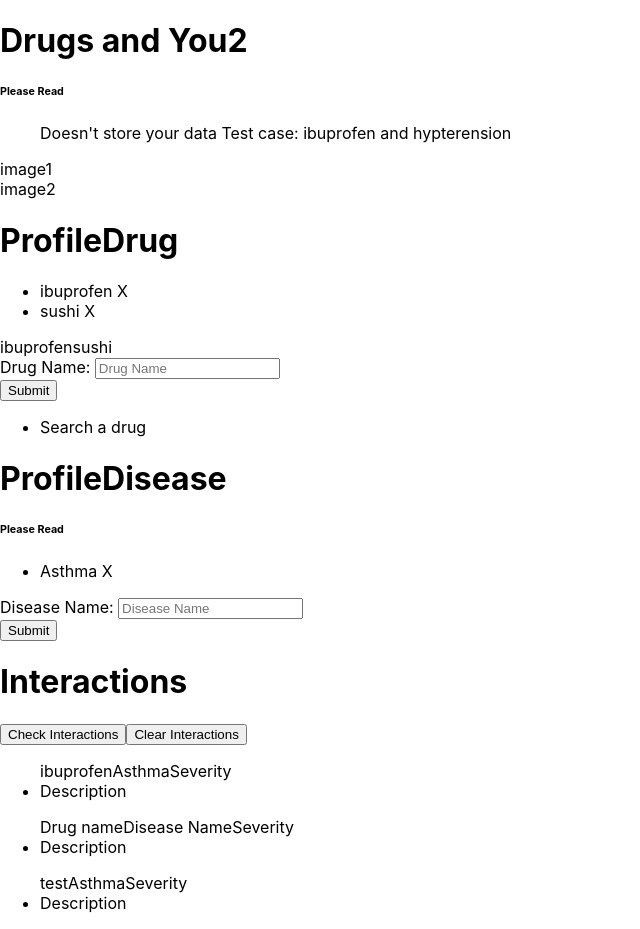
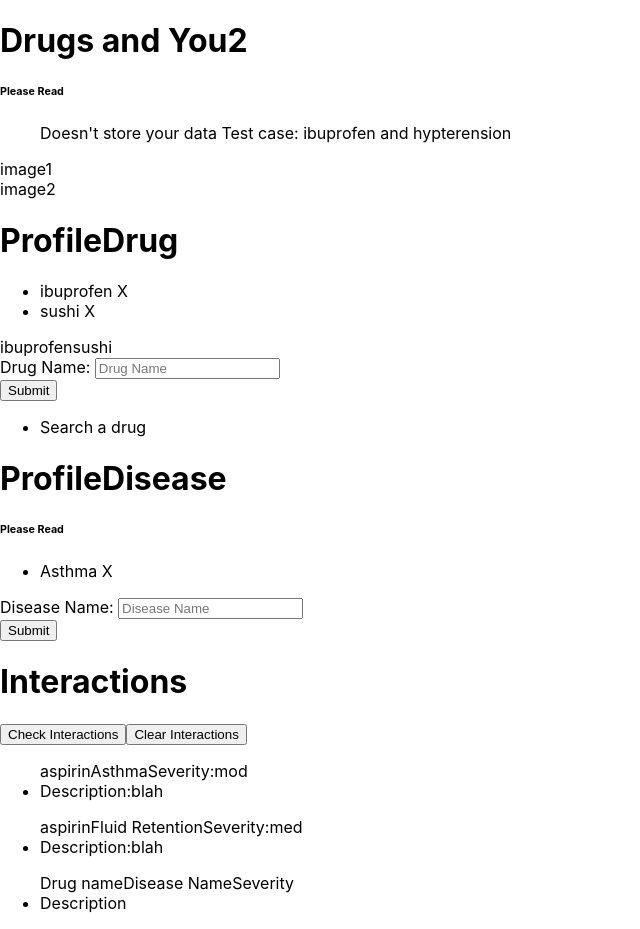
Before and after one commit to FeiLi1996/drugs-and-you2, a React (Create React App) app in the folder front-end/: page / in a window 1280 px wide. Shown: the whole page, without its empty margins (0-640 px from the left). Built offline with nearby package versions, Linux system fonts and the light colour scheme.

Commit message:
template interaction working

```diff
--- a/front-end/src/components/interaction.js
+++ b/front-end/src/components/interaction.js
@@ -5,22 +5,33 @@ import { GlobalContext } from '../GlobalContext'
 const Interactions = () => {
     const {diseaseProfile,drugProfile} = useContext(GlobalContext)
     let [interactionsInfo,setInteractionsInfo] =useState([
+
         {
-                drugName:'test',
-                interactionDescriptionAndSeverity:[
-                                    {
+            drugName:'aspirin',
             diseaseName:'Asthma',
             description:'blah',
-                                        severity:'blah'
+            severity:'mod'
         },
         {
+            drugName:'aspirin',
             diseaseName:'Fluid Retention',
             description:'blah',
-                                        severity:'blah'
+            severity:'med'
         },
-                ]
-            }
+
         ]);
+
+    let displayedDescriptionAndSeverity = interactionsInfo.map(eachDrug =>{
+
+            return(
+
+                <ul>
+                    <span>{eachDrug.drugName}</span><span>{eachDrug.diseaseName}</span><span>Severity:{eachDrug.severity}</span>
+                    <li>Description:{eachDrug.description}</li>
+                 </ul>
+            )
+    })
+
 
     return(
 
@@ -33,19 +44,13 @@ const Interactions = () => {
             <button> Clear Interactions</button>
 
 
-            <ul>
-                <span>{drugProfile[0]}</span><span>{diseaseProfile[0]}</span><span>Severity</span>
-                <li>Description</li>
-            </ul>
 
+            {displayedDescriptionAndSeverity}
             <ul>
                 <span>Drug name</span><span>Disease Name</span><span>Severity</span>
                 <li>Description</li>
             </ul>
-            <ul>
-                <span>{interactionsInfo[0].drugName}</span><span>{interactionsInfo[0].interactionDescriptionAndSeverity[0].diseaseName}</span><span>Severity</span>
-                <li>Description</li>
-            </ul>
+
         </div>
     )
 
```
Lines whose indentation alone changed are shown as unchanged.
